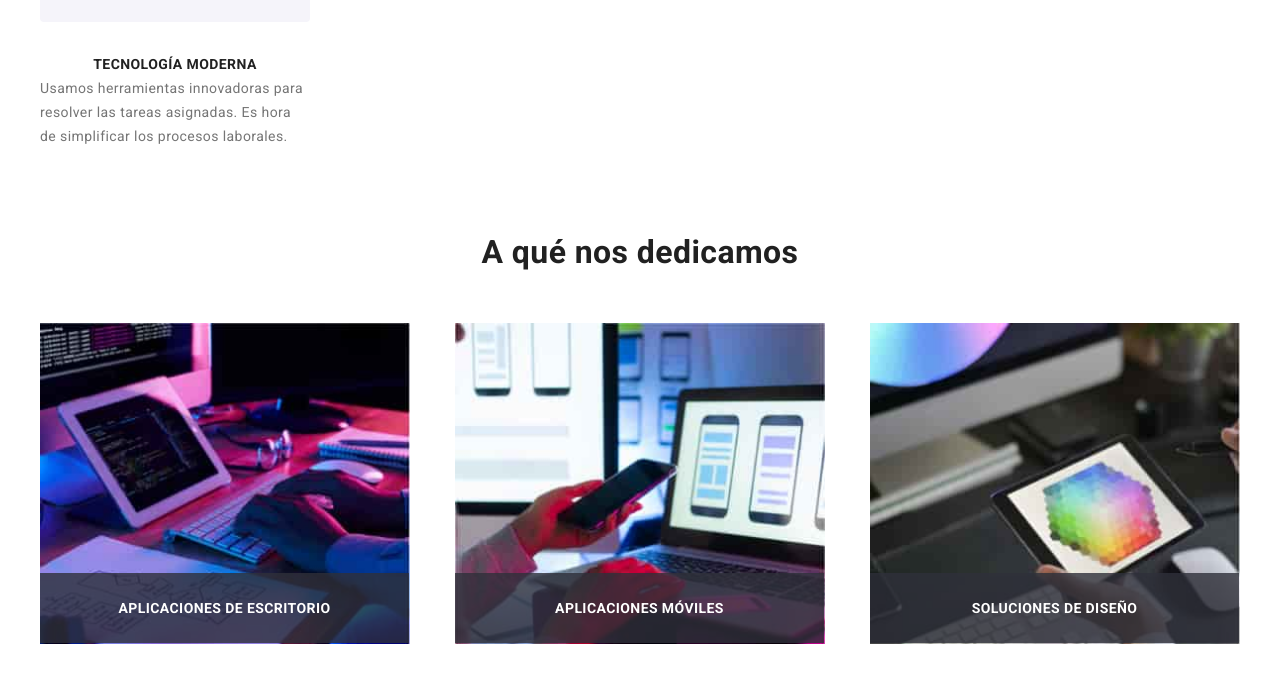
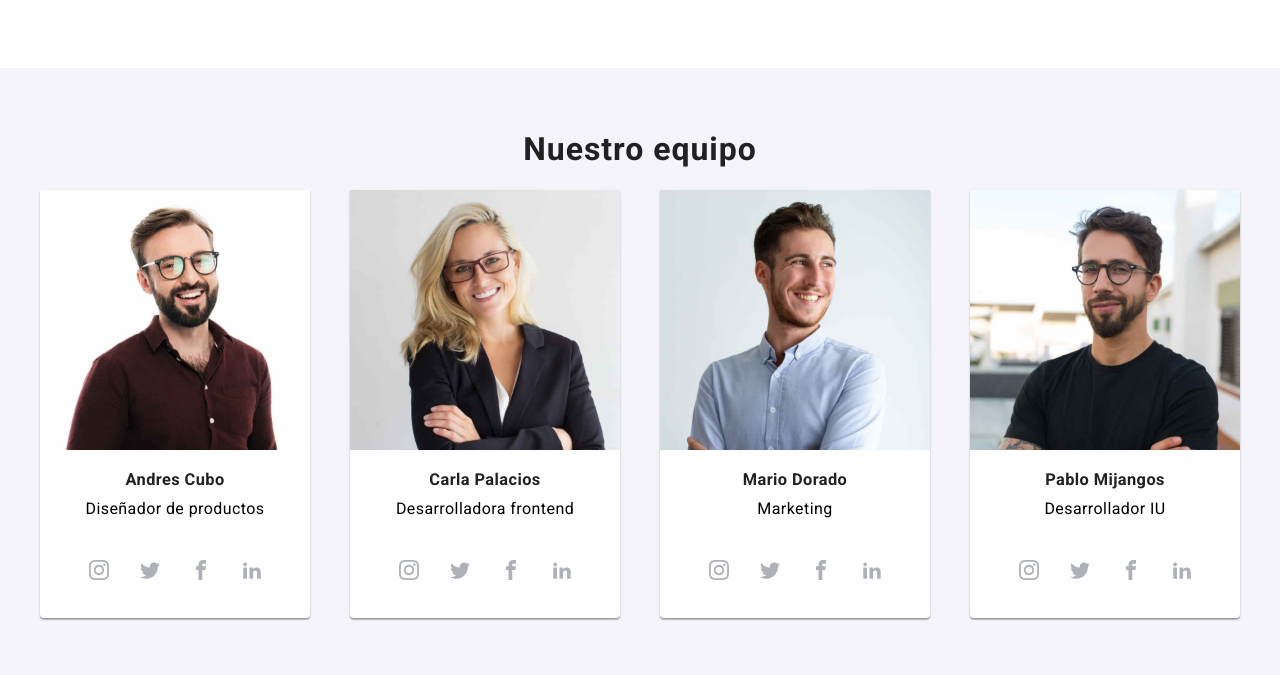
Before and after one commit to DayannaMv/goit-markup-hw-08, a plain HTML site: page index.html in a window 1280 px wide. Shown: the part 1505-2180 px from the top of the page. Drawn offline with nearby package versions, Linux system fonts and the light colour scheme.

Commit message:
Team fixed

```diff
--- a/sass/components/_benefits.scss
+++ b/sass/components/_benefits.scss
@@ -86,6 +86,7 @@
     }
     &__list {
       @include flex-container(flex, space-between, flex-start);
+      flex-direction: row;
     }
 
     &__description {
--- a/sass/components/_general-styles.scss
+++ b/sass/components/_general-styles.scss
@@ -25,6 +25,13 @@
   text-decoration: none;
 }
 
+.titles {
+  @include fonts($primary-black-color, 28px, 700, 33px);
+  @include margin-auto;
+  letter-spacing: 0.03em;
+  text-align: center;
+}
+
 @media (max-width:480px) {
   .container {
     max-width: 97%;
@@ -41,4 +48,9 @@
   .container {
     max-width: 1200px;
   }
+  .titles {
+    @include fonts($primary-black-color, 32px, 700, 42px);
+    padding: 20px 0;
+    text-align: center;
+  }
 }
--- a/sass/components/_images-section.scss
+++ b/sass/components/_images-section.scss
@@ -3,11 +3,7 @@
 }
 
 @media (min-width: 1200px) {
-  .titles {
-    @include fonts($primary-black-color, 32px, 700, 42px);
-    padding: 20px 0;
-    text-align: center;
-  }
+
   .images-set {
     display: block;
     margin-bottom: 94px;
--- a/sass/components/_main-service.scss
+++ b/sass/components/_main-service.scss
@@ -65,9 +65,11 @@
     &__title {
       @include fonts($primary-white-color, 44px, 900, 1.3);
       width: 696px;
+      padding-top: 200px
     }
     &__button-primary {
       @include fonts($primary-white-color, 16px, 700, 30px);
+      margin-bottom: 200px;
     }
   }
 }
--- a/sass/components/_team-section.scss
+++ b/sass/components/_team-section.scss
@@ -8,20 +8,23 @@
 
 .team-section {
   background-color: $background-gray;
+
   &__title {
-    margin-bottom: 30px;
+    padding-top: 60px
   }
   &__cards {
     @include flex-container(flex, space-between, flex-end);
+    padding-bottom: 60px;
+    gap: 30px;
     flex-wrap: wrap;
-    // margin: 15px;
   }
   &__card {
+    @include flex-container(flex, flex-start, center);
+    flex-direction: column;
     background-color: $primary-white-color;
     text-align: center;
     list-style: none;
     @include size(450px, 622px);
-    margin-bottom: 30px;
   }
   &__img {
     @include size(450px, 460px);
@@ -37,7 +40,6 @@
   &__team-list {
     display: flex;
     gap: 7px;
-    margin-left: 122px;
   }
   &__team-icons {
     display: block;
@@ -59,22 +61,18 @@
   }
 }
 
-@media (min-width: 1200px) {
-  .team-section {
-    // &__cards {
-    //   margin: 215px;
-    // }
-    &__card {
-      @include size(270px, 428px);
-    }
-    &__img {
-      @include size(270px, 260px);
-    }
-    &__team-list {
-      margin-left: 20px;
-    }
+@media (max-width: 480px) {
+  .team-section__card {
+    width: 97%;
+    height: auto;
+  }
+
+  .team-section__img {
+    width: 100%;
+    height: auto;
   }
 }
+
 @media (min-width: 768px) {
   .team-section {
     // &__cards {
@@ -91,3 +89,18 @@
     }
   }
 }
+
+@media (min-width: 1200px) {
+  .team-section {
+
+    &__card {
+      @include size(270px, 428px);
+    }
+    &__img {
+      @include size(270px, 260px);
+    }
+    &__team-list {
+      @include margin-auto;
+    }
+  }
+}
--- a/sass/main.scss
+++ b/sass/main.scss
@@ -7,7 +7,7 @@
 @import "components/mobile-menu";
 @import 'components/benefits';
 @import 'components/images-section';
-// @import 'components/team-section';
+@import 'components/team-section';
 // @import 'components/customer';
 // @import 'components/footer';
 // @import 'components/social-media-footer';
```
Also changed, not shown: sass/main.css, 1 other file.
